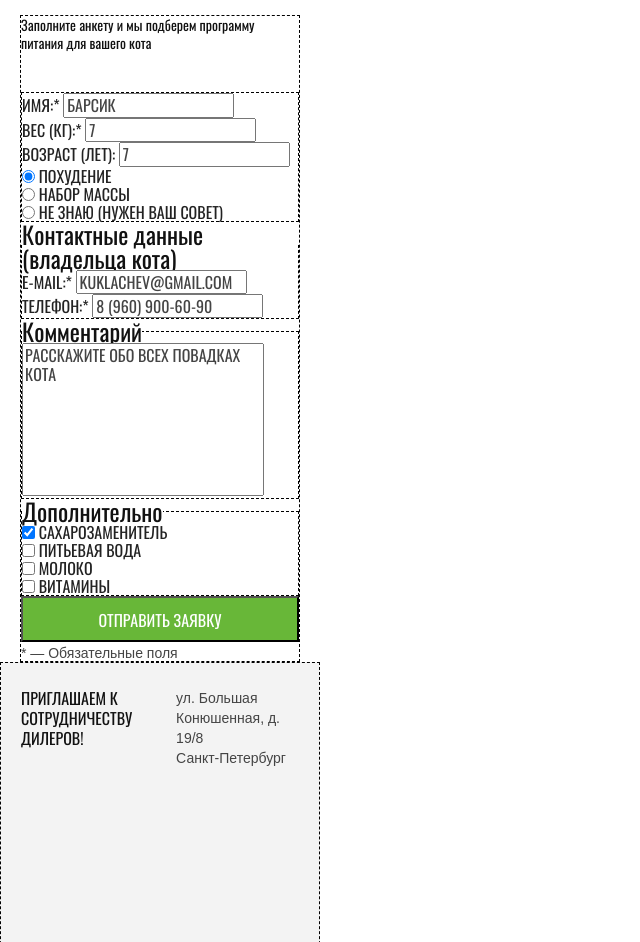
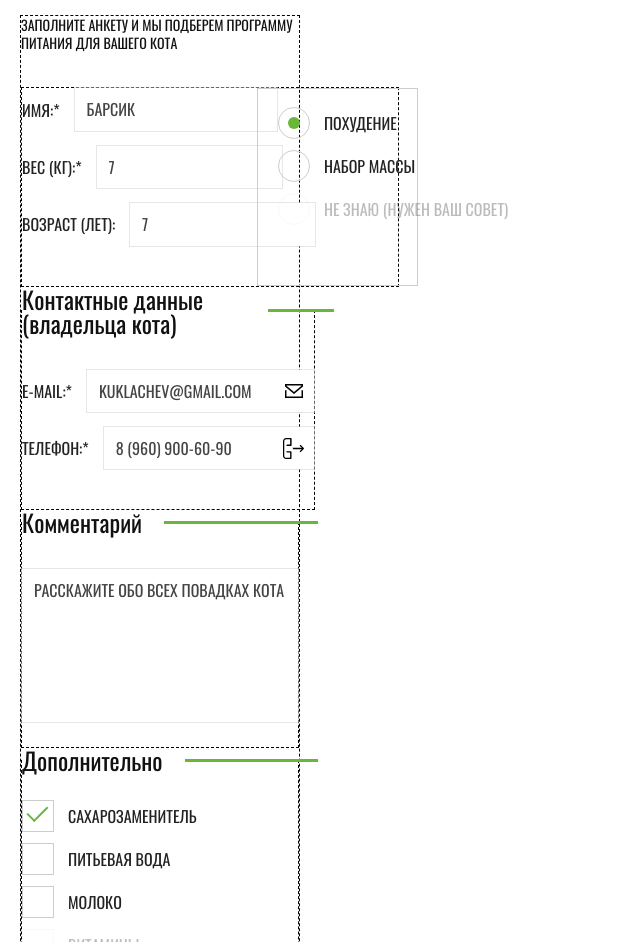
Before and after one commit to NataBoginia/940369-cat-energy-16, a website: page source/form.html in a window 1280 px wide. Shown: the part 358-1300 px from the top of the page, without its empty margins (0-640 px from the left). Drawn offline with nearby package versions, Linux system fonts and the light colour scheme; files that its build step writes are made by us from their sources.

Commit message:
Add styles of form page

```diff
--- a/source/form.html
+++ b/source/form.html
@@ -29,7 +29,7 @@
     </header>
 
     <main class="page-main">
-      <h1 class="page-main__title page-main__title--non-bordered">Подбор программы</h1>
+      <h1 class="page-main__title">Подбор программы</h1>
 
       <section class="page-main__program-request">
         <h2 class="visually-hidden">Анкета для подбора программы питания</h2>
@@ -38,32 +38,32 @@
           <fieldset class="form__part">
             <legend class="visually-hidden">Данные кота</legend>
             <ul class="form__list">
-              <li>
+              <li class="form__input-wrapper">
                 <label class="form__label form__label--text" for="first-name">Имя:*</label>
                 <input class="form__input form__input--text" id="first-name" name="first-name" type="text" placeholder="Барсик">
               </li>
-              <li>
+              <li class="form__input-wrapper">
                 <label class="form__label form__label--text" for="weight">Вес (кг):*</label>
                 <input class="form__input form__input--text" id="weight" name="weight" type="text" placeholder="7">
               </li>
-              <li>
+              <li class="form__input-wrapper">
                 <label class="form__label form__label--text" for="age">Возраст (лет):</label>
                 <input class="form__input form__input--text" id="age" name="age" type="text" placeholder="7">
               </li>
             </ul>
 
             <ul class="form__list form__list--bordered">
-              <li>
-                <input class="form__input form__input--radio" id="goal-slim" name="goal-type" type="radio" value="slim" checked>
-                <label class="form__label form__label--radio" for="goal-slim">Похудение</label>
+              <li class="form__input-wrapper form__input-wrapper--options">
+                <input class="visually-hidden form__input form__input--radio" id="goal-slim" name="goal-type" type="radio" value="slim" checked>
+                <label class="form__label form__label--icon form__label--radio" for="goal-slim">Похудение</label>
               </li>
-              <li>
-                <input class="form__input form__input--radio" id="goal-pro" name="goal-type" type="radio" value="pro">
-                <label class="form__label form__label--radio" for="goal-pro">Набор массы</label>
+              <li class="form__input-wrapper form__input-wrapper--options">
+                <input class="visually-hidden form__input form__input--radio" id="goal-pro" name="goal-type" type="radio" value="pro">
+                <label class="form__label form__label--icon form__label--radio" for="goal-pro">Набор массы</label>
               </li>
-              <li>
-                <input class="form__input form__input--radio" id="goal-unknown" name="goal-type" type="radio" value="unknown">
-                <label class="form__label form__label--radio" for="goal-unknown">Не знаю (нужен ваш совет)</label>
+              <li class="form__input-wrapper form__input-wrapper--options">
+                <input class="visually-hidden form__input form__input--radio" id="goal-unknown" name="goal-type" type="radio" value="unknown" disabled>
+                <label class="form__label form__label--icon form__label--radio" for="goal-unknown">Не знаю (нужен ваш совет)</label>
               </li>
             </ul>
           </fieldset>
@@ -71,41 +71,41 @@
           <fieldset class="form__part">
             <legend class="form__title">Контактные данные (владельца кота)</legend>
             <ul class="form__list">
-              <li>
+              <li class="form__input-wrapper">
                 <label class="form__label form__label--text" for="email">E-mail:*</label>
-                <input class="form__input form__input--text" id="email" name="email" type="email" placeholder="kuklachev@gmail.com">
+                <input class="form__input form__input--text form__input--icon form__input--email" id="email" name="email" type="email" placeholder="kuklachev@gmail.com">
               </li>
-              <li>
+              <li class="form__input-wrapper">
                 <label class="form__label form__label--text" for="phone">Телефон:*</label>
-                <input class="form__input form__input--text" id="phone" name="phone" type="tel" placeholder="8 (960) 900-60-90">
+                <input class="form__input form__input--text form__input--icon form__input--phone" id="phone" name="phone" type="tel" placeholder="8 (960) 900-60-90">
               </li>
             </ul>
           </fieldset>
 
           <fieldset class="form__part">
             <legend class="form__title">Комментарий</legend>
-            <textarea class="form__input form__input--text-area" id="comment" name="comment" rows="8" cols="30" placeholder="Расскажите обо всех повадках кота"></textarea>
+            <textarea class="form__input form__input--text-area" id="comment" name="comment" rows="7" cols="30" placeholder="Расскажите обо всех повадках кота"></textarea>
             <label class="visually-hidden" for="comment">Ваш комментарий к подбору программы</label>
           </fieldset>
 
           <fieldset class="form__part">
             <legend class="form__title">Дополнительно</legend>
             <ul class="form__list">
-              <li>
-                <input class="form__input form__input--checkbox" id="sweetener" name="sweetener" type="checkbox" checked>
-                <label class="form__label form__label--checkbox" for="sweetener">Сахарозаменитель</label>
+              <li class="form__input-wrapper form__input-wrapper--options">
+                <input class="visually-hidden form__input form__input--checkbox" id="sweetener" name="sweetener" type="checkbox" checked>
+                <label class="form__label form__label--icon form__label--checkbox" for="sweetener">Сахарозаменитель</label>
               </li>
-              <li>
-                <input class="form__input form__input--checkbox" id="water" name="water" type="checkbox">
-                <label class="form__label form__label--checkbox" for="water">Питьевая вода</label>
+              <li class="form__input-wrapper form__input-wrapper--options">
+                <input class="visually-hidden form__input form__input--checkbox" id="water" name="water" type="checkbox">
+                <label class="form__label form__label--icon form__label--checkbox" for="water">Питьевая вода</label>
               </li>
-              <li>
-                <input class="form__input form__input--checkbox" id="milk" name="milk" type="checkbox">
-                <label class="form__label form__label--checkbox" for="milk">Молоко</label>
+              <li class="form__input-wrapper form__input-wrapper--options">
+                <input class="visually-hidden form__input form__input--checkbox" id="milk" name="milk" type="checkbox">
+                <label class="form__label form__label--icon form__label--checkbox" for="milk">Молоко</label>
               </li>
-              <li>
-                <input class="form__input form__input--checkbox" id="vitamins" name="vitamins" type="checkbox">
-                <label class="form__label form__label--checkbox" for="vitamins">Витамины</label>
+              <li class="form__input-wrapper form__input-wrapper--options">
+                <input class="visually-hidden form__input form__input--checkbox" id="vitamins" name="vitamins" type="checkbox" disabled>
+                <label class="form__label form__label--icon form__label--checkbox" for="vitamins">Витамины</label>
               </li>
             </ul>
           </fieldset>
--- a/source/less/blocks/button.less
+++ b/source/less/blocks/button.less
@@ -2,7 +2,7 @@
   display: block;
   box-sizing: border-box;
   margin: 0 auto;
-  padding: 12px 10px 10px 10px;
+  padding: 9px 10px 11px 10px;
   width: 100%;
 
   font-size: 16px;
@@ -13,4 +13,14 @@
   color: @color-bg-main;
 
   background-color: @color-accent;
+  border: none;
 }
+
+.button:hover,
+.button:focus {
+  background-color: @color-accent-hover;
+}
+
+.button:active {
+  color: fade(@color-bg-main, 70%);
+}
--- a/source/less/blocks/form.less
+++ b/source/less/blocks/form.less
@@ -1,4 +1,7 @@
 .form {
+  display: flex;
+  flex-direction: column;
+
   font-size: 16px;
   line-height: 18px;
   font-family: @font-regular;
@@ -7,12 +10,21 @@
   color: @color-text-sub;
 }
 
-
 .form__list {
   .reset-list();
+
+  margin-bottom: 25px;
+
+  &--bordered {
+    margin: 0 -20px;
+    padding: 25px 20px;
+
+    border: 1px solid @color-border-main;
+  }
 }
 
 .form__part {
+  display: flex;
   margin: 0;
   padding: 0;
 
@@ -20,16 +32,28 @@
 }
 
 .form__title {
+  display: flex;
+  align-items: center;
+  width: 100%;
+  margin-bottom: 35px;
+
   font-size: 24px;
   line-height: 24px;
   text-transform: none;
   color: @color-title;
-}
 
-.form__input::-webkit-input-placeholder {
-  color: @color-text-main;
-  text-transform: uppercase;
-  opacity: 1;
+  &::after {
+    content: "";
+
+    flex-grow: 1;
+    margin-left: 22px;
+    margin-right: -20px;
+
+    width: 99px;
+    height: 3px;
+
+    background-color: @color-accent;
+  }
 }
 
 .form__note {
@@ -41,6 +65,158 @@
   color: @color-text-main;
 }
 
+.form__btn {
+  margin-top: 10px;
+  margin-bottom: 15px;
+}
+
+//----------------------------------------------------
+// Стили инпутов
+//----------------------------------------------------
+
+.form__input-wrapper {
+  display: flex;
+  align-items: center;
+  margin-bottom: 15px;
+
+  &--options {
+    margin-bottom: 25px;
+    margin-left: 46px;
+  }
+}
+
+.form__input {
+  box-sizing: border-box;
+  padding: 12px;
+  padding-left: 12px;
+  padding-right: 10px;
+
+  border: none;
+  outline: 1px solid fade(@color-border-main, 50%);
+}
+
+.form__label {
+  flex-shrink: 0;
+}
+
+//----------------------------------------------------
+// Стили для текстовых инпутов
+
+.form__input--text {
+  margin-left: 15px;
+
+  flex-grow: 1;
+}
+
 .form__input--text-area {
+  width: 100%;
+  margin-bottom: 25px;
+
   resize: none;
 }
+
+.form__input::-webkit-input-placeholder {
+  color: @color-text-main;
+  text-transform: uppercase;
+}
+
+// Стили для поведения текстовых инпутов
+
+.form__input--text:hover {
+  outline-color: @color-border-main;
+}
+
+.form__input--text:active,
+.form__input--text:focus {
+  outline-color: @color-text-main;
+  outline-width: 2px;
+}
+
+// Стили для текстовых инпутов с иконками
+
+.form__input--icon {
+  padding-right: 35px;
+
+  background-repeat: no-repeat;
+}
+
+.form__input--email {
+  background-image: url("../../img/icon-mail.svg");
+  background-size: 18px 14px;
+  background-position: 95% center;
+}
+
+.form__input--phone {
+  background-image: url("../../img/icon-phone.svg");
+  background-size: 21px 21px;
+  background-position: 95% center;
+}
+
+//-------------------------------------------------------
+// Общие стили для стилизации радиобаттонов и чекбоксов
+
+.form__label--icon {
+  position: relative;
+
+  &::before {
+    content: "";
+
+    position: absolute;
+    top: 50%;
+    left: 0;
+
+    width: 30px;
+    height: 30px;
+
+    border: 1px solid @color-border-main;
+    transform: translateX(-46px) translateY(-50%);
+  }
+
+  &::after {
+    content: "";
+
+    position: absolute;
+    top: 50%;
+    left: 0;
+  }
+}
+
+.form__label--radio::before {
+  border-radius: 50%;
+}
+
+// Общие стили для поведения радиобаттонов и чекбоксов
+
+.form__input:hover + .form__label--icon::before,
+.form__input:focus + .form__label--icon::before {
+  border-color: @color-border-hover;
+}
+
+.form__input:disabled + .form__label--icon::before,
+.form__input:disabled + .form__label--icon {
+  border-color: @color-border-hover;
+  opacity: 0.3;
+}
+
+// Стили для поведения радиобаттонов
+
+.form__input--radio:checked + .form__label--icon::after {
+  width: 12px;
+  height: 12px;
+
+  background-color: @color-accent;
+  border-radius: 50%;
+  transform: translateX(-46px + 32 / 2 - 12 / 2) translateY(-50%);
+}
+
+// Стили для поведения чекбоксов
+
+.form__input--checkbox:checked + .form__label--icon::after {
+  width: 9px;
+  height: 18px;
+
+  border: 2px solid @color-accent;
+  border-top: none;
+  border-left: none;
+  transform: rotate(45deg) translateX(-46px + 32 / 2 - 12 / 2) translateY(15px);
+}
--- a/source/less/blocks/main-catalog.less
+++ b/source/less/blocks/main-catalog.less
@@ -1,4 +1,5 @@
 .main-catalog {
+  border-top: 1px solid @color-border-sub;
   border: 1px dashed #000000;
 }
 
--- a/source/less/blocks/page-main.less
+++ b/source/less/blocks/page-main.less
@@ -6,30 +6,27 @@
 .page-main__title {
   .reset-header();
 
-  padding-bottom: 27px;
+  margin-bottom: 27px;
 
   font-size: 36px;
   line-height: 60px;
   font-family: @font-regular;
-
-  border-bottom: 1px solid @color-border-sub;
-
-  &--non-bordered {
-    border: none;
-  }
 }
 
 .page-main__program-request {
+  margin-bottom: 35px;
+
   border: 1px dashed #000000;
 }
 
 .page-main__request-desc {
   margin: 0;
-  margin-bottom: 40px;
+  margin-bottom: 35px;
 
   font-size: 14px;
   line-height: 18px;
   font-family: @font-regular;
   text-align: left;
+  text-transform: uppercase;
   color: @color-title;
 }
--- a/source/less/colors.less
+++ b/source/less/colors.less
@@ -1,4 +1,5 @@
 @color-accent: #68b738;
+@color-accent-hover: #5eaa2f;
 @color-bg-main: #ffffff;
 @color-bg-sub: #f3f3f3;
 @color-title: #111111;
@@ -6,4 +7,6 @@
 @color-text-sub: #222222;
 @color-border-main: #cdcdcd;
 @color-border-sub: #ededed;
+@color-border-hover: #bababa;
+@color-button-hover: #ebebeb;
 @color-error: #ff8282;
--- /dev/null
+++ b/source/less/outlines.less
@@ -0,0 +1,87 @@
+/* Обводки */
+body > *,
+body > * > *,
+body > * > * > *,
+body > * > * > * > *,
+body > * > * > * > * > * {
+  position: relative;
+}
+
+body > *::before,
+body > * > *::before,
+body > * > * > *::before,
+body > * > * > * > *::before,
+body > * > * > * > * > *::before {
+  content: "."attr(class);
+
+  position: absolute;
+  top: 2px;
+  left: 2px;
+
+  height: 24px;
+  padding: 2px 5px;
+
+  font-weight: bold;
+  font-size: 16px;
+  line-height: 24px;
+  font-family: "Courier New", monospace;
+  white-space: nowrap;
+}
+
+body > * {
+  background: rgba(128, 255, 128, 0.25);
+  background-clip: content-box;
+  outline: 3px solid green;
+  outline-offset: -3px;
+}
+
+body > *::before {
+  color: white;
+  background: green;
+}
+
+body > * > * {
+  background: rgba(255, 45, 82, 0.2);
+  background-clip: content-box;
+  outline: 3px solid rgba(255, 45, 82, 0.9);
+  outline-offset: -3px;
+}
+
+body > * > *::before {
+  color: white;
+  background: rgb(255, 45, 82);
+}
+
+body > * > * > * {
+  background: rgba(173, 216, 230, 0.2);
+  background-clip: content-box;
+  outline: 3px solid rgba(173, 216, 230, 0.9);
+  outline-offset: -3px;
+}
+
+body > * > * > *::before {
+  color: black;
+  background: lightblue;
+}
+
+body > * > * > * > * {
+  background: rgba(234, 255, 45, 0.2);
+  background-clip: content-box;
+  outline: 3px solid rgba(234, 255, 45, 0.9);
+  outline-offset: -3px;
+}
+
+body > * > * > * > *::before {
+  color: black;
+  background: rgb(234, 255, 45);
+}
+//
+// body > * > * > * > * > * {
+//   outline: 3px solid violet;
+//   outline-offset: -3px;
+// }
+//
+// body > * > * > * > * > *::before {
+//   color: black;
+//   background: violet;
+// }
--- a/source/less/style.less
+++ b/source/less/style.less
@@ -20,3 +20,4 @@
 @import "blocks/food-card.less";
 @import "blocks/extra-catalog.less";
 @import "blocks/form.less";
+// @import "outlines.less";
```
Also changed, not shown: source/less/blocks/food-card.less (+12 -5 lines).
